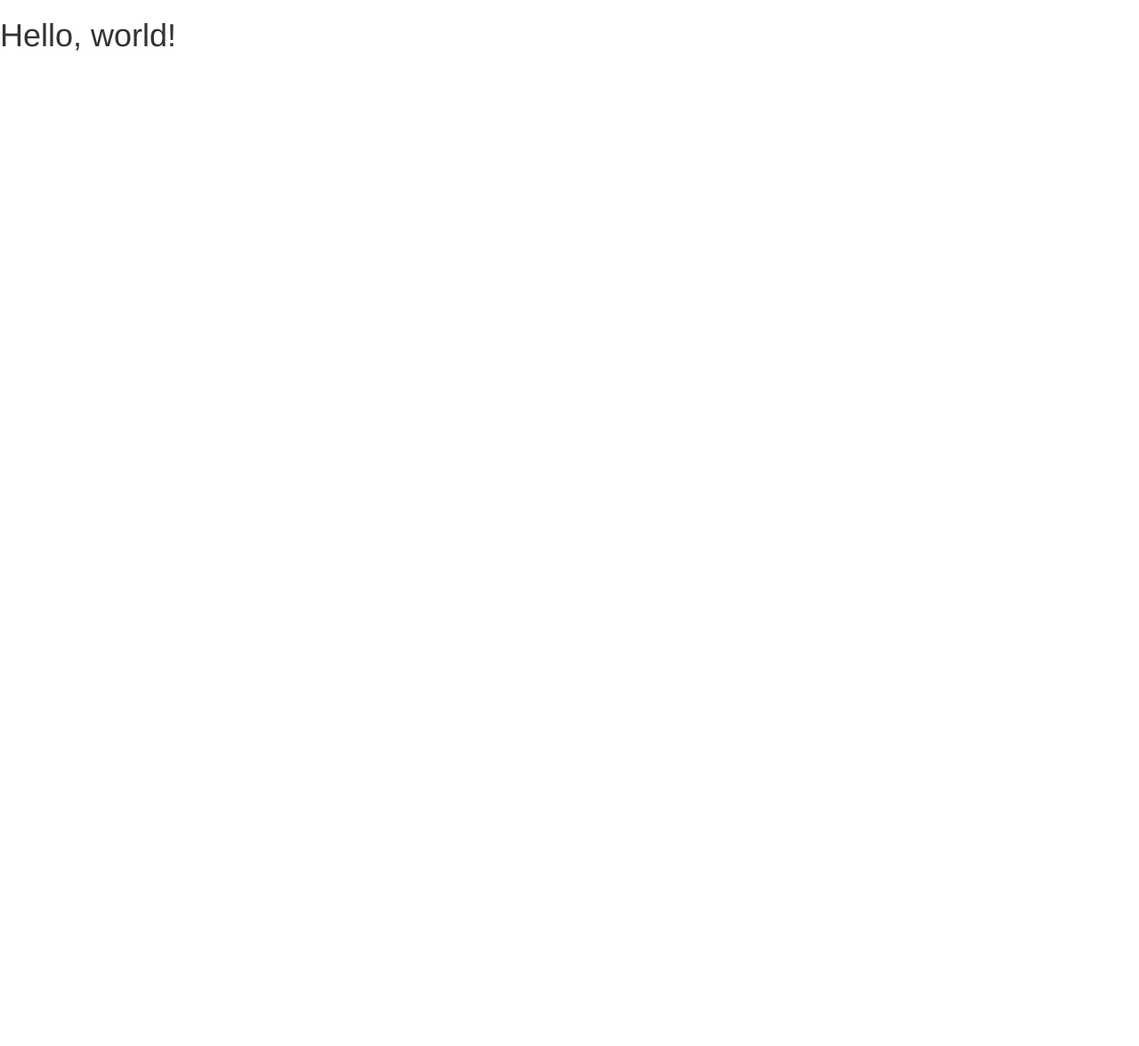
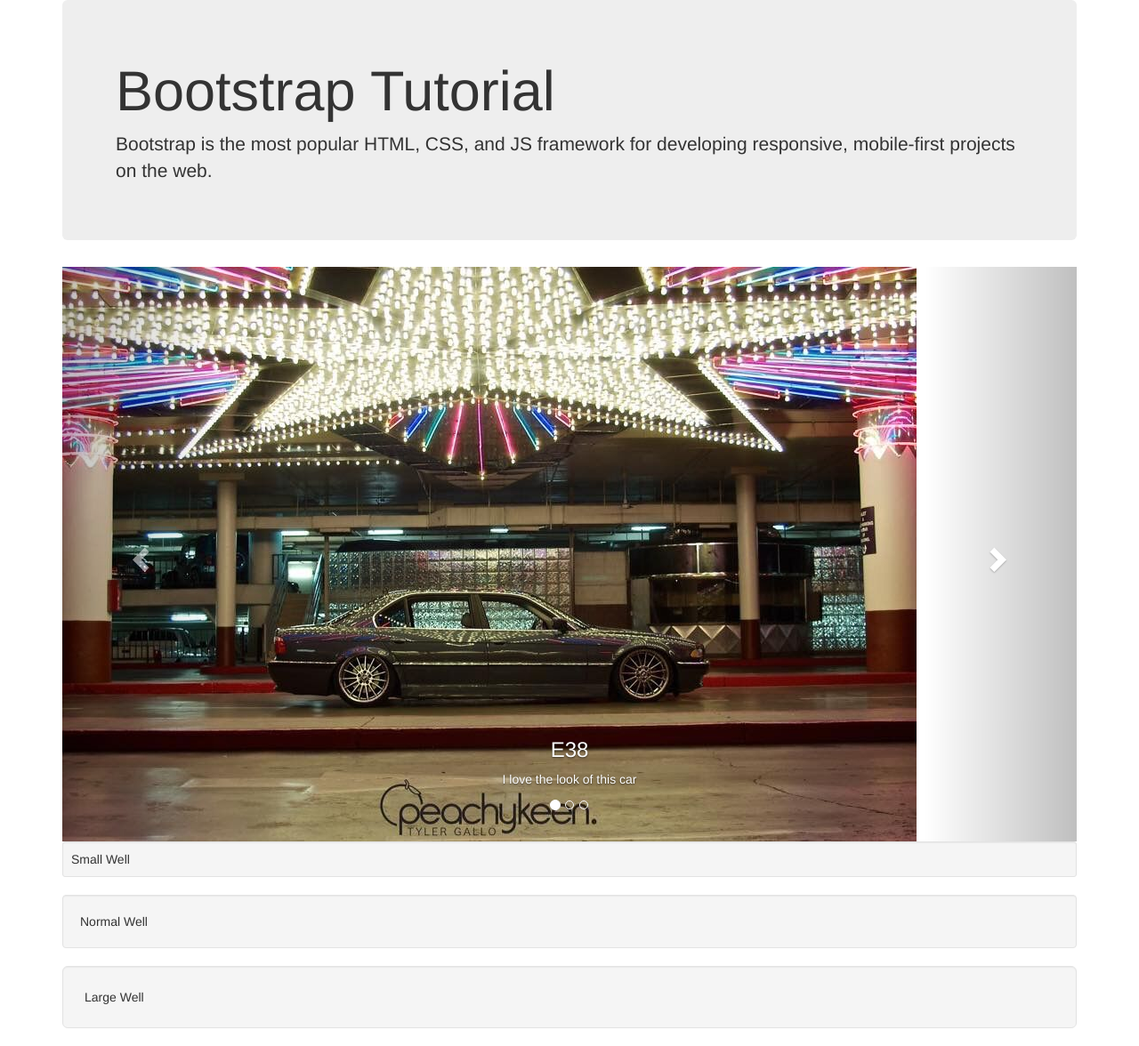
Before and after one commit to ProtoPlasm74/Teaching-master, a Flask app: page / in a window 1280 px wide. Before the commit the page is almost empty. Shown: the whole page at 89% size. Before the commit the page ends 57 px from the top, so only its background shows below. Run offline with Flask 2, Linux system fonts and the light colour scheme; some libraries are stand-ins or nearby versions.

Commit message:
Changed stuff for Joey's Lesson

```diff
--- /dev/null
+++ b/static/css/sitecss.css
@@ -0,0 +1,6 @@
+.p {
+    padding-top: 50px;
+    padding-right: 30px;
+    padding-bottom: 50px;
+    padding-left: 80px;
+}
--- a/templates/index.html
+++ b/templates/index.html
@@ -10,16 +10,77 @@
   <!-- Bootstrap -->
   <link href="../static/css/bootstrap.min.css" rel="stylesheet">
 
-    <!-- HTML5 shim and Respond.js for IE8 support of HTML5 elements and media queries -->
-    <!-- WARNING: Respond.js doesn't work if you view the page via file:// -->
-    <!--[if lt IE 9]>
-      <script src="https://oss.maxcdn.com/html5shiv/3.7.3/html5shiv.min.js"></script>
-      <script src="https://oss.maxcdn.com/respond/1.4.2/respond.min.js"></script>
-    <![endif]-->
+  <!-- Include sitecss file -->
+  <link href="../static/css/sitecss.css" rel="stylesheet">
+
+  <style>
+    .intro {
+      background-color: yellow;
+    }
+  </style>
 </head>
 <body>
-    <h1>Hello, world!</h1>
+  <div class="container">
 
+    <!-- Jumbotron -->
+    <div class="jumbotron">
+      <h1>Bootstrap Tutorial</h1>
+      <p>Bootstrap is the most popular HTML, CSS, and JS framework for developing
+        responsive, mobile-first projects on the web.</p>
+      </div>
+
+      <!-- Carousel -->
+      <div id="myCarousel" class="carousel slide" data-ride="carousel">
+        <!-- Indicators -->
+        <ol class="carousel-indicators">
+          <li data-target="#myCarousel" data-slide-to="0" class="active"></li>
+          <li data-target="#myCarousel" data-slide-to="1"></li>
+          <li data-target="#myCarousel" data-slide-to="2"></li>
+        </ol>
+
+        <!-- Wrapper for slides -->
+        <div class="carousel-inner" role="listbox">
+          <div class="item active">
+            <img src="../static/img/beautiful_e38.jpg" alt="e38 - Vegas">
+            <div class="carousel-caption">
+              <h3>E38</h3>
+              <p>I love the look of this car</p>
+            </div>
+          </div>
+
+          <div class="item">
+            <img src="../static/img/bmw_2.jpg" alt="2">
+            <div class="carousel-caption">
+              <h3>Chania</h3>
+              <p>The atmosphere in Chania has a touch of Florence and Venice.</p>
+            </div>
+          </div>
+
+          <div class="item">
+            <img src="../static/img/bmw_3.jpg" alt="3">
+            <div class="carousel-caption">
+              <h3>Flowers</h3>
+              <p>Beatiful flowers in Kolymbari, Crete.</p>
+            </div>
+          </div>
+        </div>
+
+        <!-- Left and right controls -->
+        <a class="left carousel-control" href="#myCarousel" role="button" data-slide="prev">
+          <span class="glyphicon glyphicon-chevron-left" aria-hidden="true"></span>
+          <span class="sr-only">Previous</span>
+        </a>
+        <a class="right carousel-control" href="#myCarousel" role="button" data-slide="next">
+          <span class="glyphicon glyphicon-chevron-right" aria-hidden="true"></span>
+          <span class="sr-only">Next</span>
+        </a>
+      </div>
+
+      <!--Wells -->
+      <div class="well well-sm" class="p">Small Well</div>
+      <div class="well well">Normal Well</div>
+      <div class="well well-lg">Large Well</div>
+    </div>
     <!-- jQuery (necessary for Bootstrap's JavaScript plugins) -->
     <script src="https://ajax.googleapis.com/ajax/libs/jquery/1.12.4/jquery.min.js"></script>
     <!-- Include all compiled plugins (below), or include individual files as needed -->
```
Also changed, not shown: static/img/beautiful_e38.jpg (added), static/img/bmw_2.jpg (added), static/img/bmw_3.jpg (added). Lines whose indentation alone changed are shown as unchanged.
